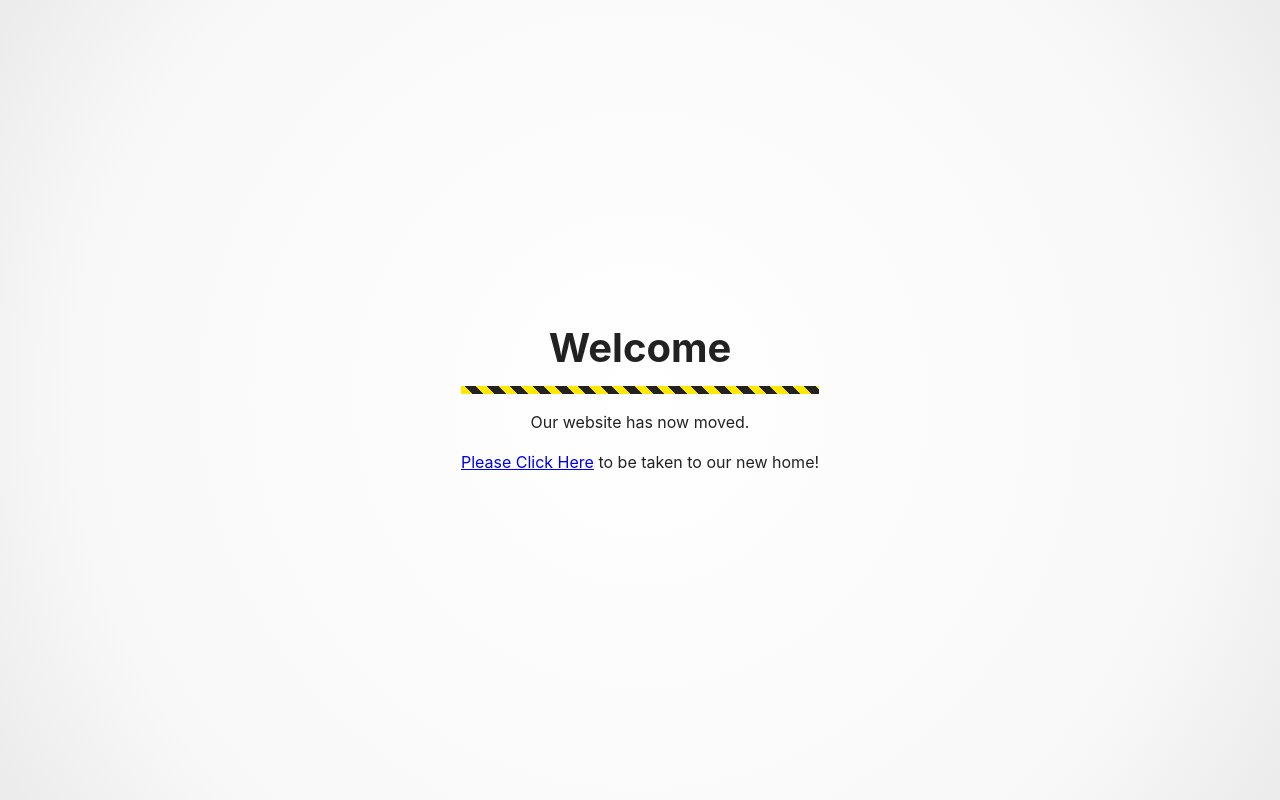
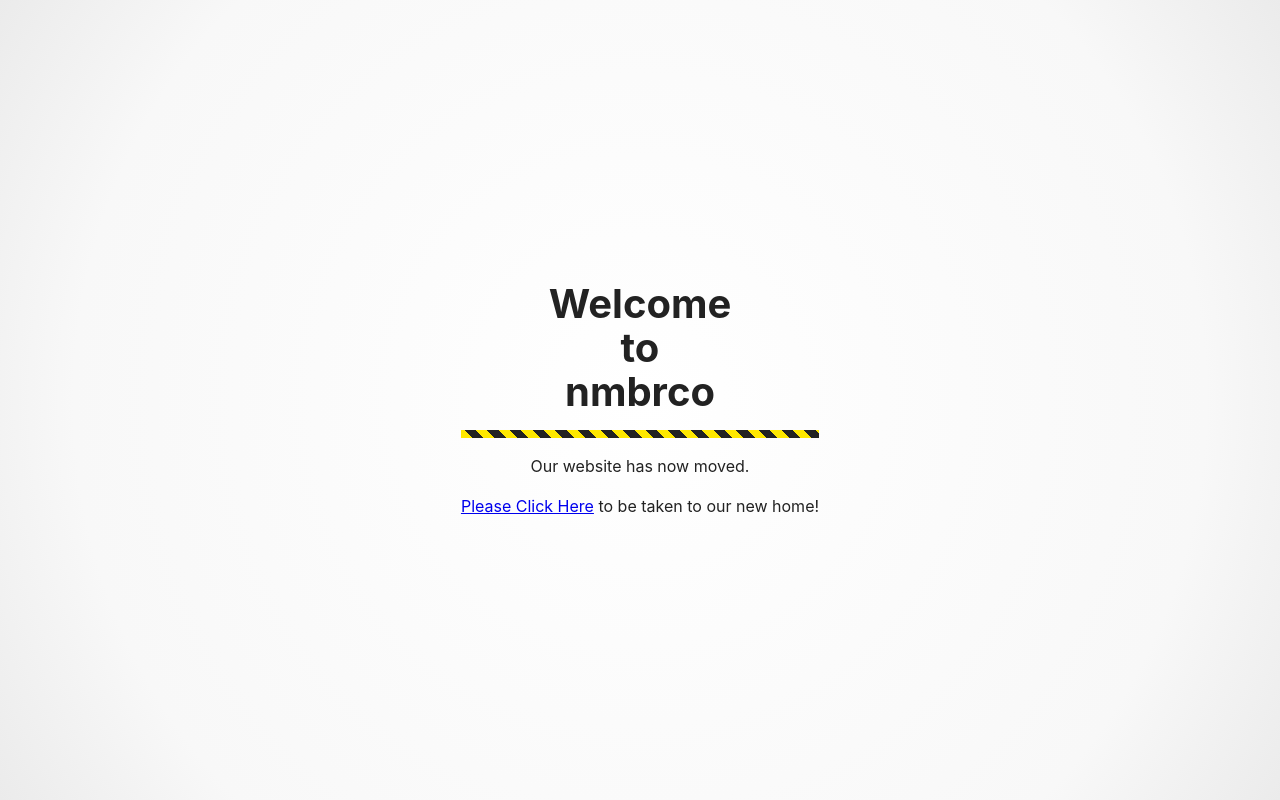
Before and after one commit to nmbrdco/nmbrco, a plain HTML site: page index.html in a window 1280 px wide. Drawn offline with Linux system fonts and the light colour scheme.

Commit message:
Update index.html
testing new h1 heading

```diff
--- a/index.html
+++ b/index.html
@@ -49,7 +49,7 @@
   </head>
   <body>
     <main>
-      <h1>Welcome</h1>
+      <h1>Welcome <br> to <br> nmbrco</h1>
       <p>Our website has now moved.</p>
       <p><a href="https://nmbrdco.com" class="link">Please Click Here</a> to be taken to our new home!</p>
     </main>
```
